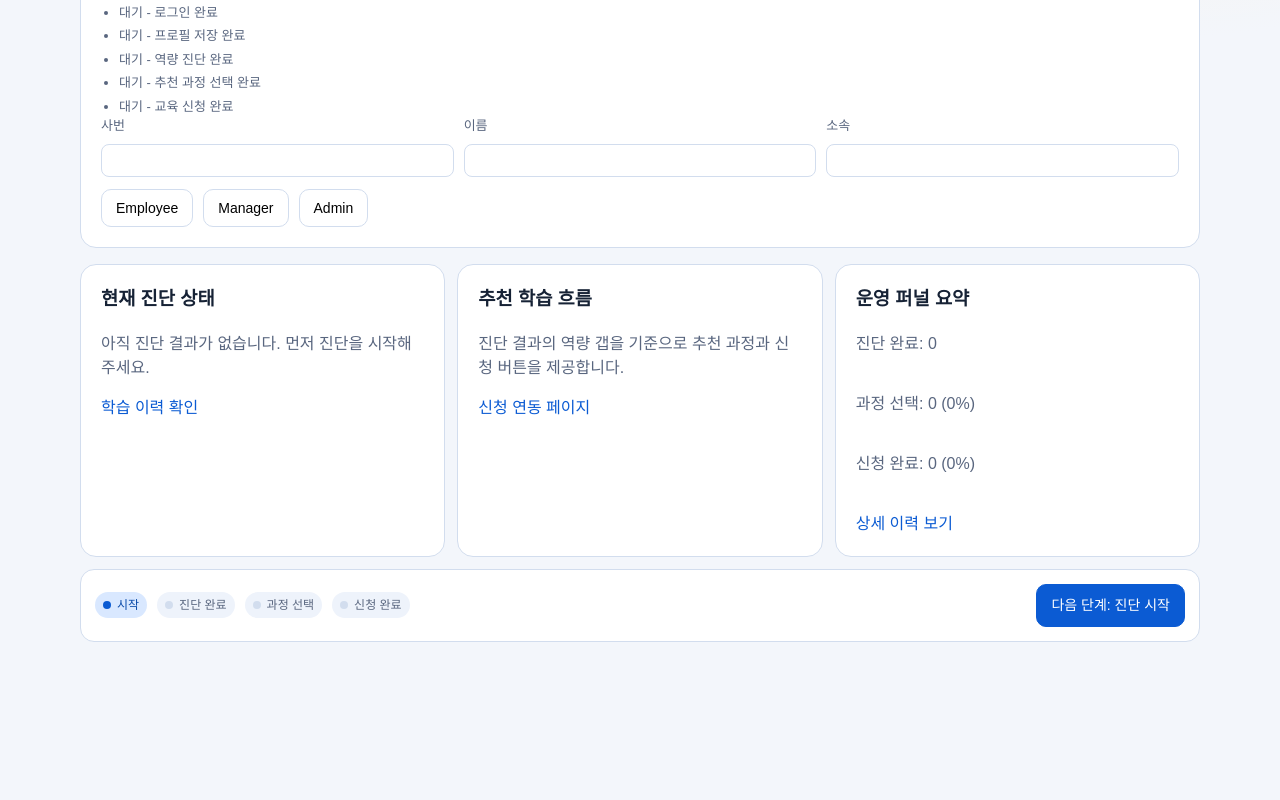
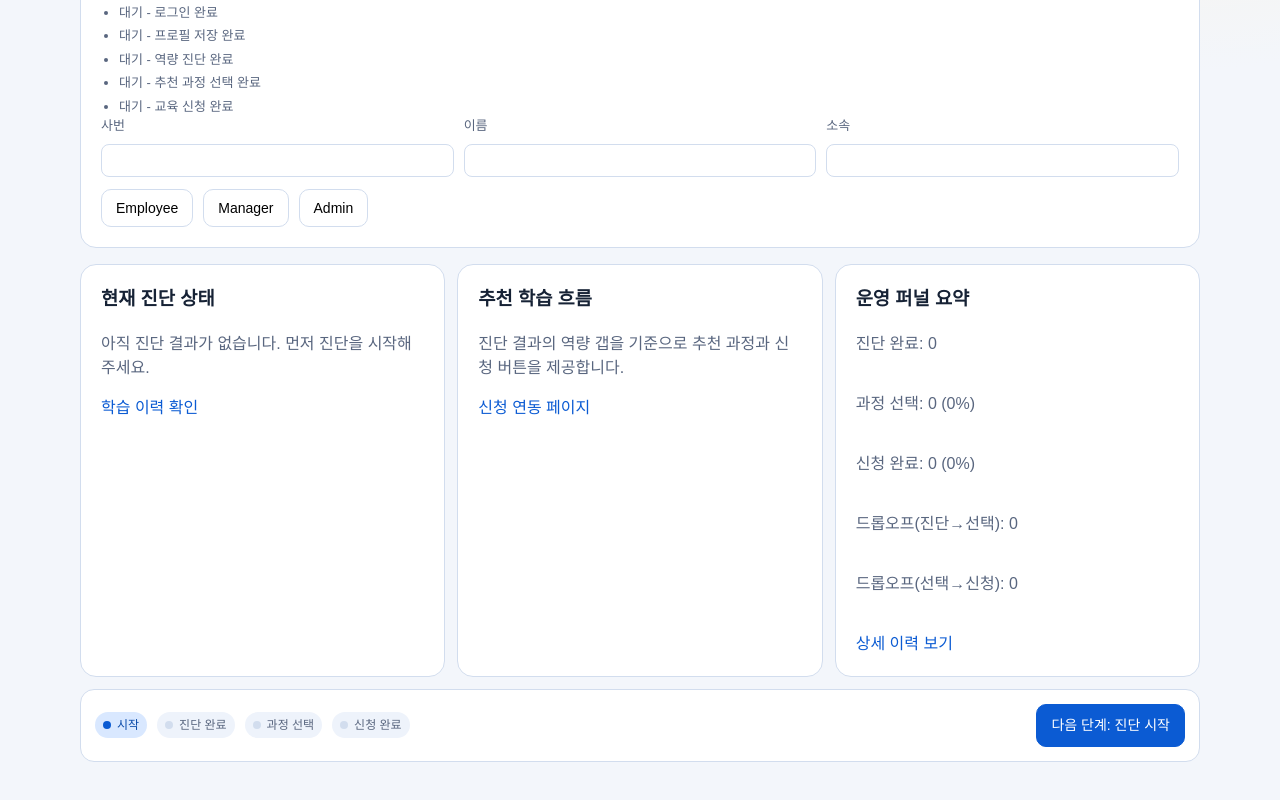
Before and after one commit to realDanLABS/On-Learning-Searcher, a React (Vite) app: page / in a window 1280 px wide. Shown: the part 566-1366 px from the top of the page. Before the commit the page ends 1252 px from the top, so only its background shows below. Built offline with nearby package versions, Linux system fonts and the light colour scheme; no server answers.

Commit message:
feat: add drop-off and weekly conversion observability

```diff
--- a/src/features/history/pages/HistoryPage.tsx
+++ b/src/features/history/pages/HistoryPage.tsx
@@ -9,6 +9,7 @@ import {
 import { getErrorMessage } from '../../../shared/api/errorMessage'
 import { AppShell } from '../../../shared/layouts/AppShell'
 import { getAuditLogs, type AuditRecord } from '../../../shared/observability/audit'
+import { getWeeklyConversionSeries, type WeeklyConversionPoint } from '../../../shared/observability/funnel'
 import { getUserRole } from '../../../shared/state/session'
 import {
   clearJourneyData,
@@ -22,6 +23,7 @@ export function HistoryPage() {
   const [enrollments, setEnrollments] = useState<EnrollmentRecord[]>([])
   const [events, setEvents] = useState<JourneyEvent[]>([])
   const [auditLogs, setAuditLogs] = useState<AuditRecord[]>([])
+  const [weeklySeries, setWeeklySeries] = useState<WeeklyConversionPoint[]>([])
   const [loading, setLoading] = useState(true)
   const [loadError, setLoadError] = useState<string | null>(null)
   const role = getUserRole()
@@ -35,6 +37,7 @@ export function HistoryPage() {
       setEnrollments(await fetchEnrollmentHistory())
       setEvents(await fetchJourneyEvents())
       setAuditLogs(getAuditLogs().slice(0, 12))
+      setWeeklySeries(getWeeklyConversionSeries(7))
     } catch (error) {
       setLoadError(getErrorMessage(error, '이력 데이터를 불러오지 못했습니다. 다시 시도해 주세요.'))
     } finally {
@@ -180,6 +183,28 @@ export function HistoryPage() {
           </ul>
         )}
       </section>
+
+      <section className="hero-card">
+        <h2>주간 전환 요약 (최근 7일)</h2>
+        <table className="history-table">
+          <thead>
+            <tr>
+              <th>날짜</th>
+              <th>진단 완료</th>
+              <th>신청 완료</th>
+            </tr>
+          </thead>
+          <tbody>
+            {weeklySeries.map((row) => (
+              <tr key={row.date}>
+                <td>{row.date}</td>
+                <td>{row.diagnosisCompleted}</td>
+                <td>{row.enrollmentCompleted}</td>
+              </tr>
+            ))}
+          </tbody>
+        </table>
+      </section>
     </AppShell>
   )
 }
--- a/src/router/HomePage.tsx
+++ b/src/router/HomePage.tsx
@@ -43,6 +43,8 @@ export function HomePage() {
     enrollmentCompleted: 0,
     conversionToSelection: 0,
     conversionToEnrollment: 0,
+    dropOffAfterDiagnosis: 0,
+    dropOffAfterSelection: 0,
   })
   const [employeeId, setEmployeeId] = useState('')
   const [name, setName] = useState('')
@@ -263,6 +265,8 @@ export function HomePage() {
           <p>진단 완료: {funnel.diagnosisCompleted}</p>
           <p>과정 선택: {funnel.courseSelected} ({funnel.conversionToSelection}%)</p>
           <p>신청 완료: {funnel.enrollmentCompleted} ({funnel.conversionToEnrollment}%)</p>
+          <p>드롭오프(진단→선택): {funnel.dropOffAfterDiagnosis}</p>
+          <p>드롭오프(선택→신청): {funnel.dropOffAfterSelection}</p>
           <Link to="/history">상세 이력 보기</Link>
         </article>
       </section>
--- a/src/shared/observability/funnel.ts
+++ b/src/shared/observability/funnel.ts
@@ -1,4 +1,4 @@
-import { getJourneyEvents } from '../state/learningFlow'
+import { getJourneyEvents, type JourneyEvent } from '../state/learningFlow'
 
 export type FunnelSnapshot = {
   diagnosisCompleted: number
@@ -6,6 +6,14 @@ export type FunnelSnapshot = {
   enrollmentCompleted: number
   conversionToSelection: number
   conversionToEnrollment: number
+  dropOffAfterDiagnosis: number
+  dropOffAfterSelection: number
+}
+
+export type WeeklyConversionPoint = {
+  date: string
+  diagnosisCompleted: number
+  enrollmentCompleted: number
 }
 
 function percent(base: number, target: number) {
@@ -14,7 +22,10 @@ function percent(base: number, target: number) {
 }
 
 export function getFunnelSnapshot(): FunnelSnapshot {
-  const events = getJourneyEvents()
+  return buildFunnelSnapshotFromEvents(getJourneyEvents())
+}
+
+export function buildFunnelSnapshotFromEvents(events: JourneyEvent[]): FunnelSnapshot {
   const diagnosisCompleted = events.filter((e) => e.type === 'diagnosis_completed').length
   const courseSelected = events.filter((e) => e.type === 'course_selected').length
   const enrollmentCompleted = events.filter((e) => e.type === 'enrollment_completed').length
@@ -25,5 +36,31 @@ export function getFunnelSnapshot(): FunnelSnapshot {
     enrollmentCompleted,
     conversionToSelection: percent(diagnosisCompleted, courseSelected),
     conversionToEnrollment: percent(diagnosisCompleted, enrollmentCompleted),
+    dropOffAfterDiagnosis: Math.max(0, diagnosisCompleted - courseSelected),
+    dropOffAfterSelection: Math.max(0, courseSelected - enrollmentCompleted),
   }
 }
+
+export function getWeeklyConversionSeries(days = 7, now = new Date()): WeeklyConversionPoint[] {
+  return buildWeeklyConversionSeriesFromEvents(getJourneyEvents(), days, now)
+}
+
+export function buildWeeklyConversionSeriesFromEvents(
+  events: JourneyEvent[],
+  days = 7,
+  now = new Date(),
+): WeeklyConversionPoint[] {
+  const dayKeys = Array.from({ length: days }).map((_, index) => {
+    const date = new Date(now)
+    date.setDate(now.getDate() - (days - 1 - index))
+    return date.toISOString().slice(0, 10)
+  })
+
+  return dayKeys.map((key) => ({
+    date: key,
+    diagnosisCompleted: events.filter((event) => event.type === 'diagnosis_completed' && event.at.startsWith(key))
+      .length,
+    enrollmentCompleted: events.filter((event) => event.type === 'enrollment_completed' && event.at.startsWith(key))
+      .length,
+  }))
+}
```
Also changed, not shown: 2 other files (tests, documents, lock files or other folders).
